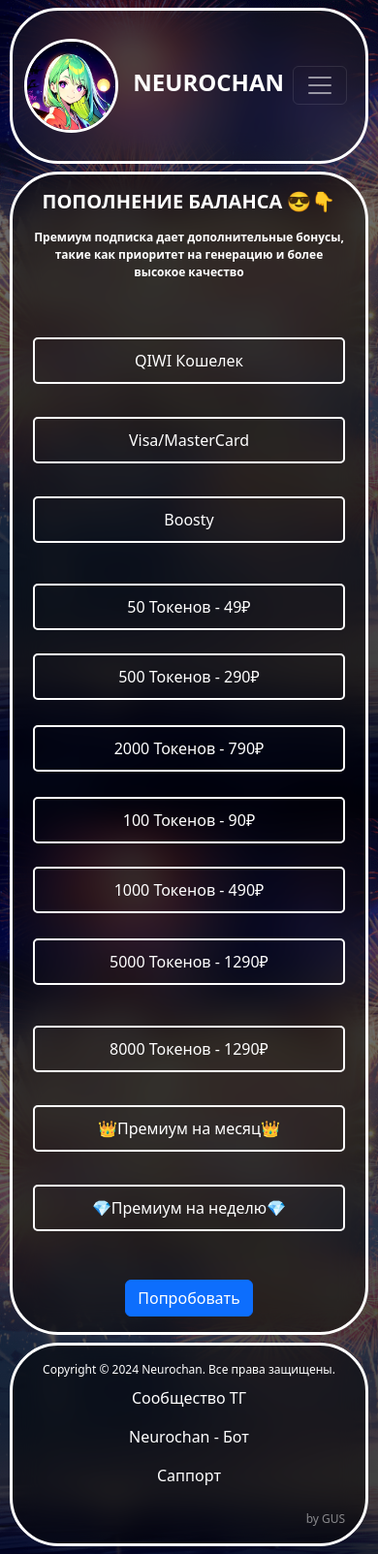
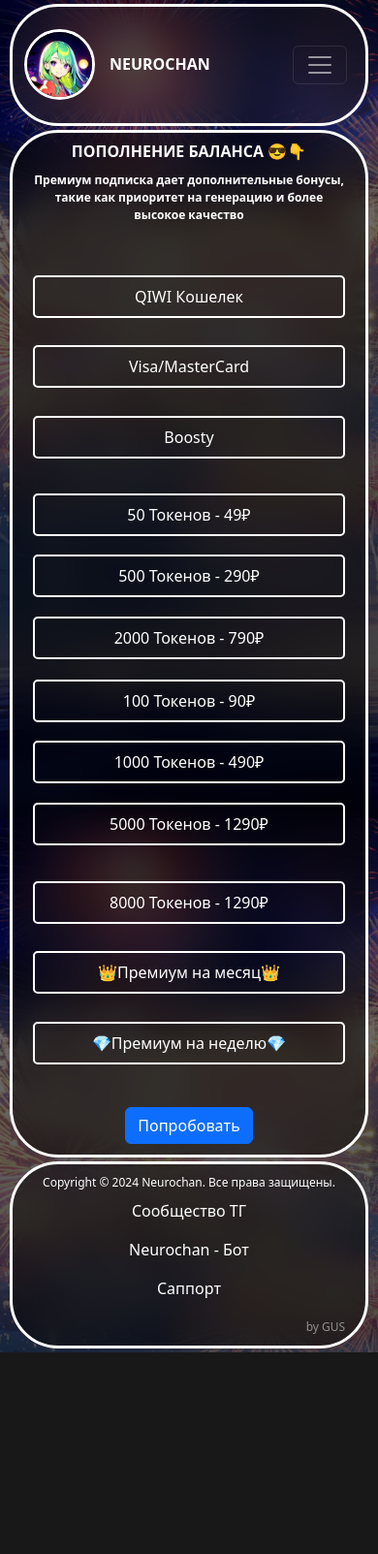
Before and after one commit to daniilgus/neurochanreg.github.io, a plain HTML site: page token.html in a window 390 px wide. Shown: the whole page at 97% size. After the commit the page ends 1395 px from the top, so only its background shows below. Drawn offline with nearby package versions, Linux system fonts and the light colour scheme; a script that the page names is missing.

Commit message:
Update token.css

```diff
--- a/token.css
+++ b/token.css
@@ -23,17 +23,17 @@
   .header-bg {
     background-color: var(--secondary-color);
     color: var(--primary-color);
-    padding: 1rem 0;
+    padding: 0.66rem 0; /* Уменьшаем отступы */
     border-radius: 50px;
     max-width: 95%;
-    margin: 2% auto;
+    margin: 1% auto; /* Уменьшаем отступы */
     backdrop-filter: blur(15px);
     border: 3px solid var(--border-color);
     font-weight: 500;
   }
 
     .neurochan-text {
-      font-size: 24px;
+      font-size: 16px; /* Уменьшаем размер шрифта */
       font-weight: bold;
       color: white;
       margin-left: 10px;
@@ -48,16 +48,16 @@
   .logo {
     border-radius: 100px;
     border: 3px solid var(--border-color);
-    width: 15%;
+    width: 11.25%; /* Уменьшаем ширину */
   }
 
   .navbar-nav .nav-item {
-    padding: 0 0.5rem;
+    padding: 0 0.33rem; /* Уменьшаем отступы */
     width: max-content;
   }
 
   .navbar-nav .nav-link {
-    font-size: 18px;
+    font-size: 14px; /* Уменьшаем размер шрифта */
     color: #fff;
   }
 
@@ -78,10 +78,10 @@
   .content-section {
     background-color: var(--secondary-color);
     color: #fff;
-    padding: 1rem 0;
+    padding: 0.66rem 0; /* Уменьшаем отступы */
     border-radius: 50px;
     max-width: 95%;
-    margin: 2% auto;
+    margin: 1% auto; /* Уменьшаем отступы */
     backdrop-filter: blur(15px);
     border: 3px solid var(--border-color);
     font-weight: 500;
@@ -96,7 +96,7 @@
     background-color: transparent;
     color: white;
     border: 2px solid white;
-    padding: 10px 20px;
+    padding: 8px 16px; /* Уменьшаем отступы */
     border-radius: 5px;
     margin-bottom: 10px;
     transition: background-color 0.3s ease;
@@ -123,7 +123,7 @@
 
   .content-section .col-md-6 {
     padding: 0;
-    margin: 1%;
+    margin: 0.5%; /* Уменьшаем отступы */
   }
 
   .content-section img {
@@ -137,13 +137,13 @@
   }
 
   .content-section h2 {
-    margin-bottom: 1rem;
-    font-size: 24px;
+    margin-bottom: 0.66rem; /* Уменьшаем отступы */
+    font-size: 20px; /* Уменьшаем размер шрифта */
   }
 
   .content-section p {
     margin-bottom: 0;
-    font-size: 22px;
+    font-size: 18px; /* Уменьшаем размер шрифта */
   }
 
   .nav-link {
@@ -159,10 +159,10 @@
     position: absolute;
   }
   p.by-gus {
-    font-size: 5px;
+    font-size: 4px; /* Уменьшаем размер шрифта */
     color: #fff;
     opacity: 0.5;
-    margin-top: 1rem;
+    margin-top: 0.66rem; /* Уменьшаем отступы */
     text-align: right;
   }
 
@@ -173,7 +173,7 @@
     }
 
     .logo {
-      width: 30%;
+      width: 22.5%; /* Уменьшаем ширину */
     }
 
     body {
@@ -181,8 +181,8 @@
     }
 
     p.by-gus {
-    font-size: 5px;
-  }
+      font-size: 4px; /* Уменьшаем размер шрифта */
+    }
   }
 
   @media (max-width: 768px) {
@@ -195,8 +195,8 @@
     }
 
     p.by-gus {
-    font-size: 5px;
-  }
+      font-size: 4px; /* Уменьшаем размер шрифта */
+    }
 
     .nav-link {
       color: #fff;
@@ -235,7 +235,7 @@
     }
 
     .content-section .col-md-6 {
-      margin: 1rem 0;
+      margin: 0.66rem 0; /* Уменьшаем отступы */
     }
 
     div.col-md-12.col-lg-6.order-lg-2 {
@@ -244,19 +244,19 @@
 
     .content-section img {
       width: 50%;
-      margin: 1rem 0;
+      margin: 0.66rem 0; /* Уменьшаем отступы */
     }
 
     .content-section h2 {
-      font-size: 20px;
+      font-size: 16px; /* Уменьшаем размер шрифта */
     }
 
     .content-section p {
-      font-size: 12px;
+      font-size: 12px; /* Уменьшаем размер шрифта */
     }
 
     .content-section .btn {
-      margin-top: 1rem;
+      margin-top: 0.66rem; /* Уменьшаем отступы */
     }
 
     footer .nav {
```
